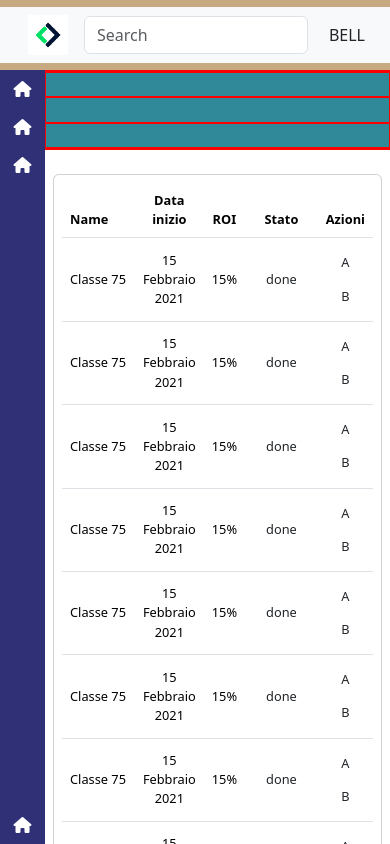
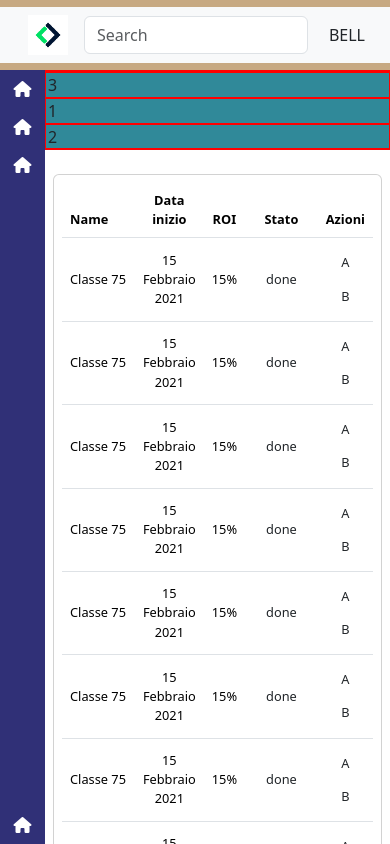
Before and after one commit to antoniodelgiudice02/html-css-bootstrap-dashboard, a plain HTML site: page index.html in a window 390 px wide. Drawn offline with nearby package versions, Linux system fonts and the light colour scheme.

Commit message:
FIX: RESPONSIVE #MAIN SECTION HEADER

```diff
--- a/index.html
+++ b/index.html
@@ -101,9 +101,9 @@
 
                     <div class="row h-100 justify-content-between debug">
 
-                        <div class="col-md-3 debug"></div>
-                        <div class="col-md-3 debug"></div>
-                        <div class="col-md-3 debug"></div>
+                        <div class="col-sm-3 order-1 debug">1</div>
+                        <div class="col-sm-3 order-1 debug">2</div>
+                        <div class="col-sm-3 order-sm-1 debug">3</div>
 
                     </div>
 
```
